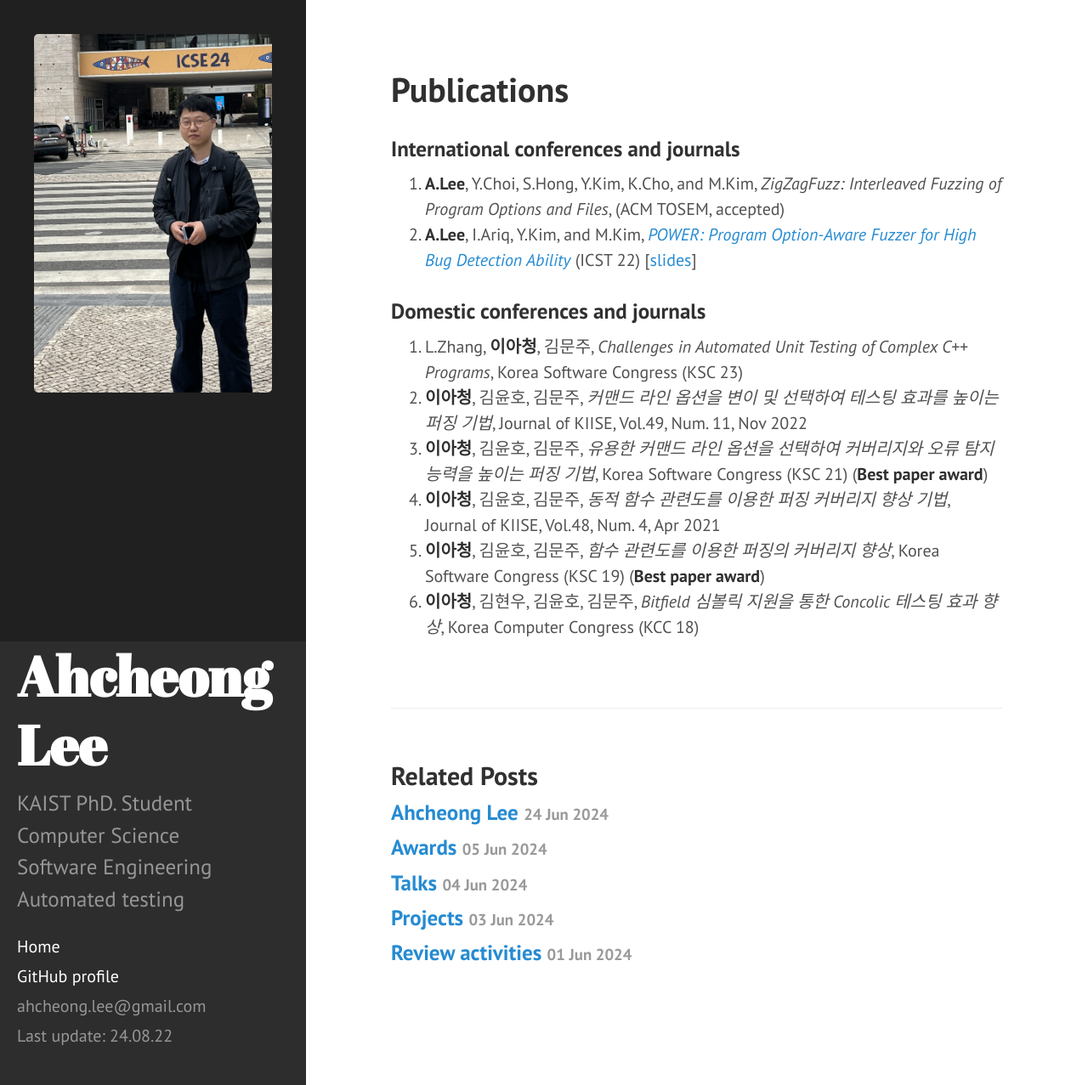
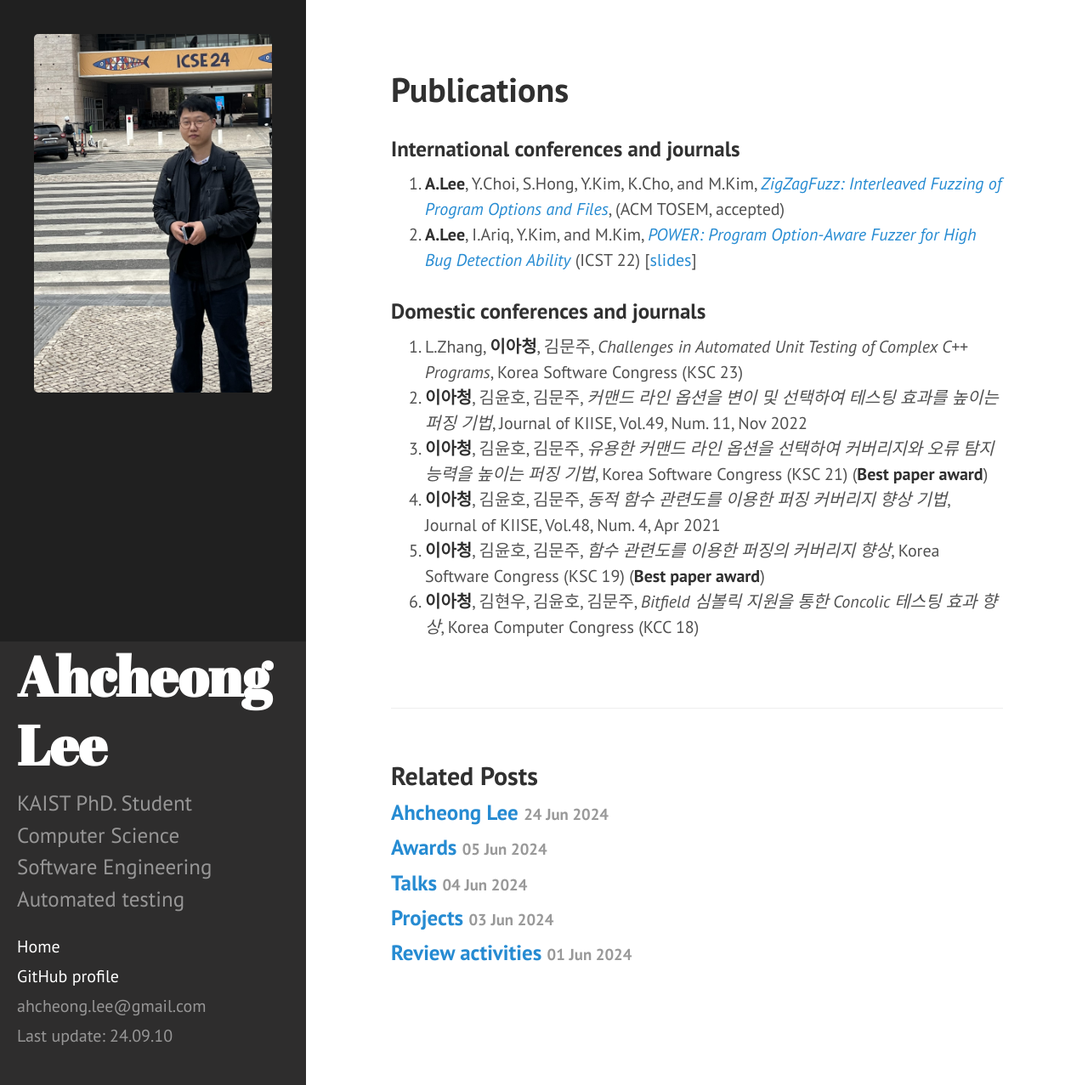
Before and after one commit to ahcheongL/ahcheongl.github.io, a Jekyll site: the page built from _posts/2024-06-23-publications.md, in a window 1280 px wide and 1277 px high. Shown: the whole window at 85% size. Built offline with Jekyll 4.4.1, drawn with Linux system fonts in a browser that asks for light colours.

```diff
--- a/_includes/sidebar.html
+++ b/_includes/sidebar.html
@@ -36,10 +36,10 @@
 
       <!-- <a class="sidebar-nav-item" href="{{ site.github.repo }}/archive/v{{ site.version }}.zip">Download</a> -->
       <!-- <a class="sidebar-nav-item" href="{{ site.github.repo }}">GitHub project</a> -->
-      <span class="sidebar-nav-item">Last update: 24.08.22</span>
+      <span class="sidebar-nav-item">Last update: 24.09.10</span>
     </nav>
 
-  <!--     <p>&copy; {{ site.time | date: '%Y' }}. All rights reserved.</p> -->
+    <!--     <p>&copy; {{ site.time | date: '%Y' }}. All rights reserved.</p> -->
   </div>
 
 </div>
--- a/_posts/2024-06-23-publications.md
+++ b/_posts/2024-06-23-publications.md
@@ -4,7 +4,7 @@ title: Publications
 ---
 
 ### International conferences and journals
-1. **A.Lee**, Y.Choi, S.Hong, Y.Kim, K.Cho, and M.Kim, *ZigZagFuzz: Interleaved Fuzzing of Program Options and Files*, (ACM TOSEM, accepted)
+1. **A.Lee**, Y.Choi, S.Hong, Y.Kim, K.Cho, and M.Kim, [*ZigZagFuzz: Interleaved Fuzzing of Program Options and Files*](https://ahcheongl.github.io/public/pdfs/2024_TOSEM_ZigZagFuzz.pdf "download"), (ACM TOSEM, accepted)
 1. **A.Lee**, I.Ariq, Y.Kim, and M.Kim, [*POWER: Program Option-Aware Fuzzer for High Bug Detection Ability*](https://ahcheongl.github.io/public/pdfs/POWER_ICST_22.pdf "download") (ICST 22) [[slides](https://ahcheongl.github.io/public/pdfs/power_ICST_2022_upload.pdf "download")]
 
 ### Domestic conferences and journals
```
Also changed, not shown: 1 other file.
